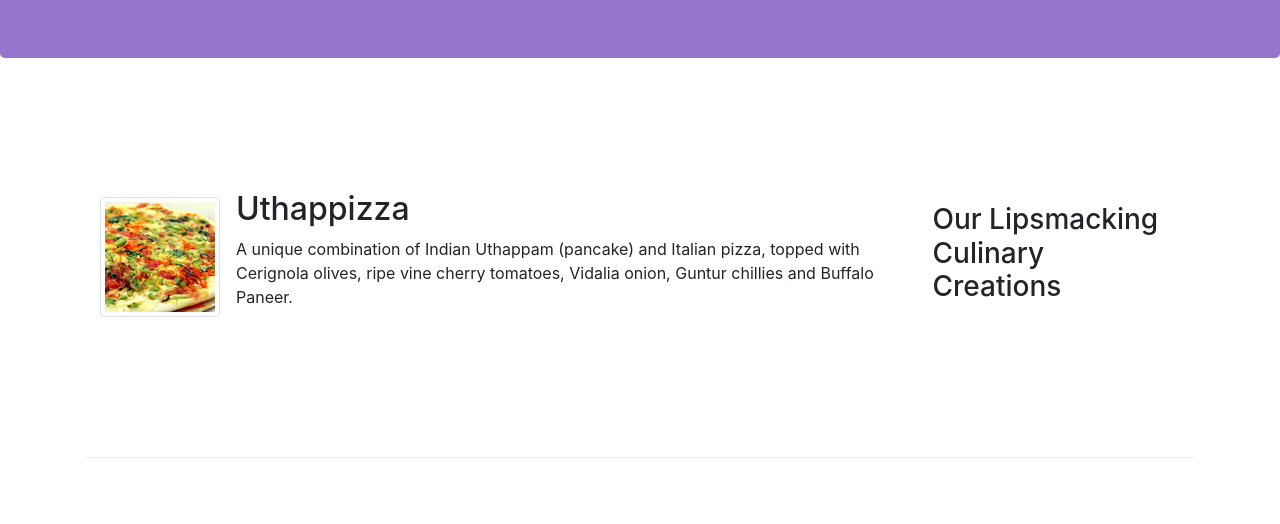
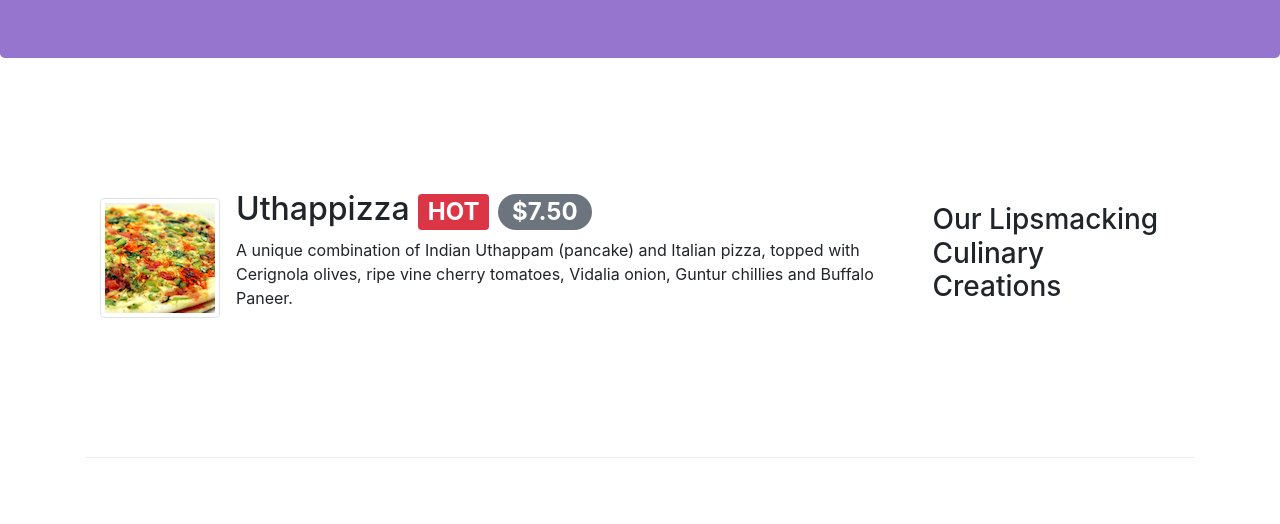
Before and after one commit to kcbrink1054/Bootstrap4, a website: page index.html in a window 1280 px wide. Shown: the part 276-800 px from the top of the page. Drawn offline with nearby package versions, Linux system fonts and the light colour scheme.

Commit message:
Alerting Users

```diff
--- a/index.html
+++ b/index.html
@@ -56,7 +56,8 @@
                 <div class="media">
                     <img class="d-flex mr-3 img-thumbnail align-self-center" src="img/uthappizza.png" alt="uthappizza">
                     <div class="media-body">
-                        <h2 class="mt-0">Uthappizza</h2>
+                        <h2 class="mt-0">Uthappizza <span class="badge badge-danger">HOT</span> <span class="badge badge-pill badge-secondary">$7.50</span></h2>
+
                         <p>A unique combination of Indian Uthappam (pancake) and Italian pizza, topped with Cerignola olives, ripe vine cherry tomatoes, Vidalia onion, Guntur chillies and Buffalo Paneer.</p>
                     </div>
                 </div>
```
